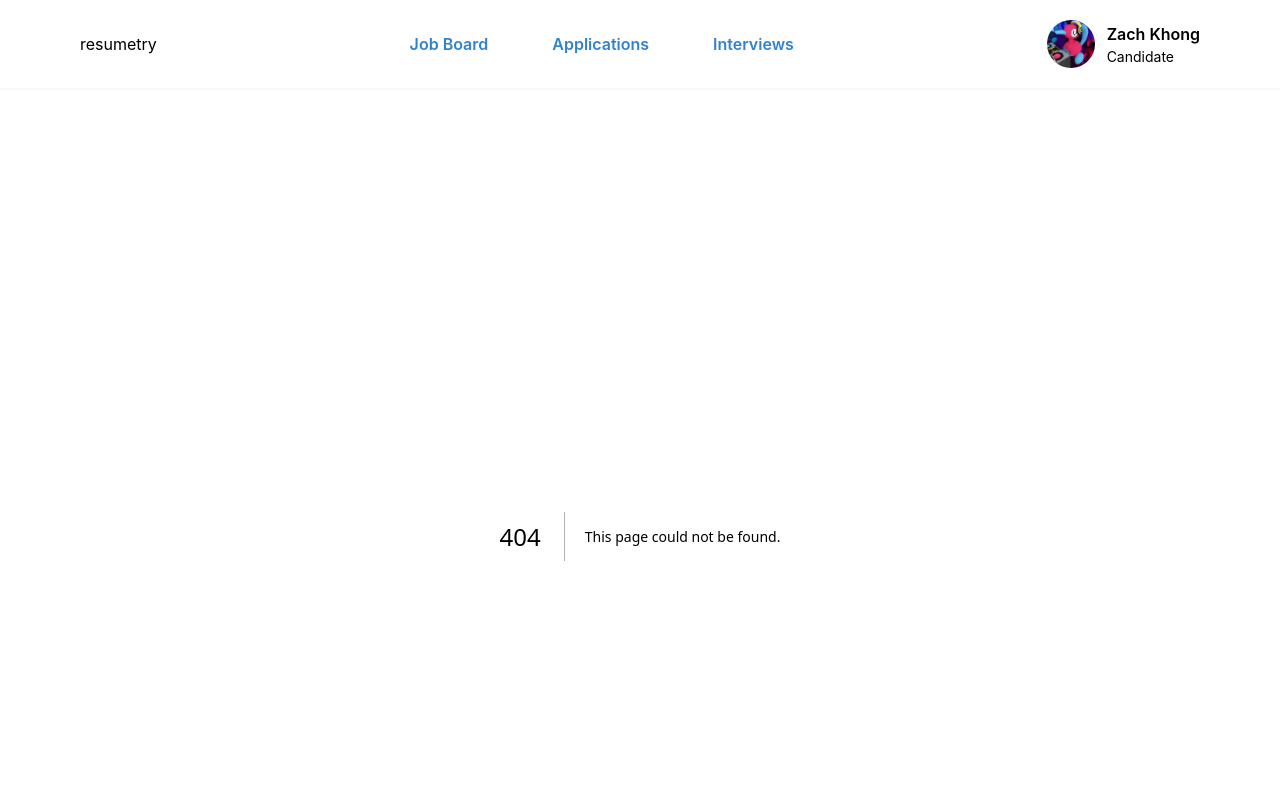
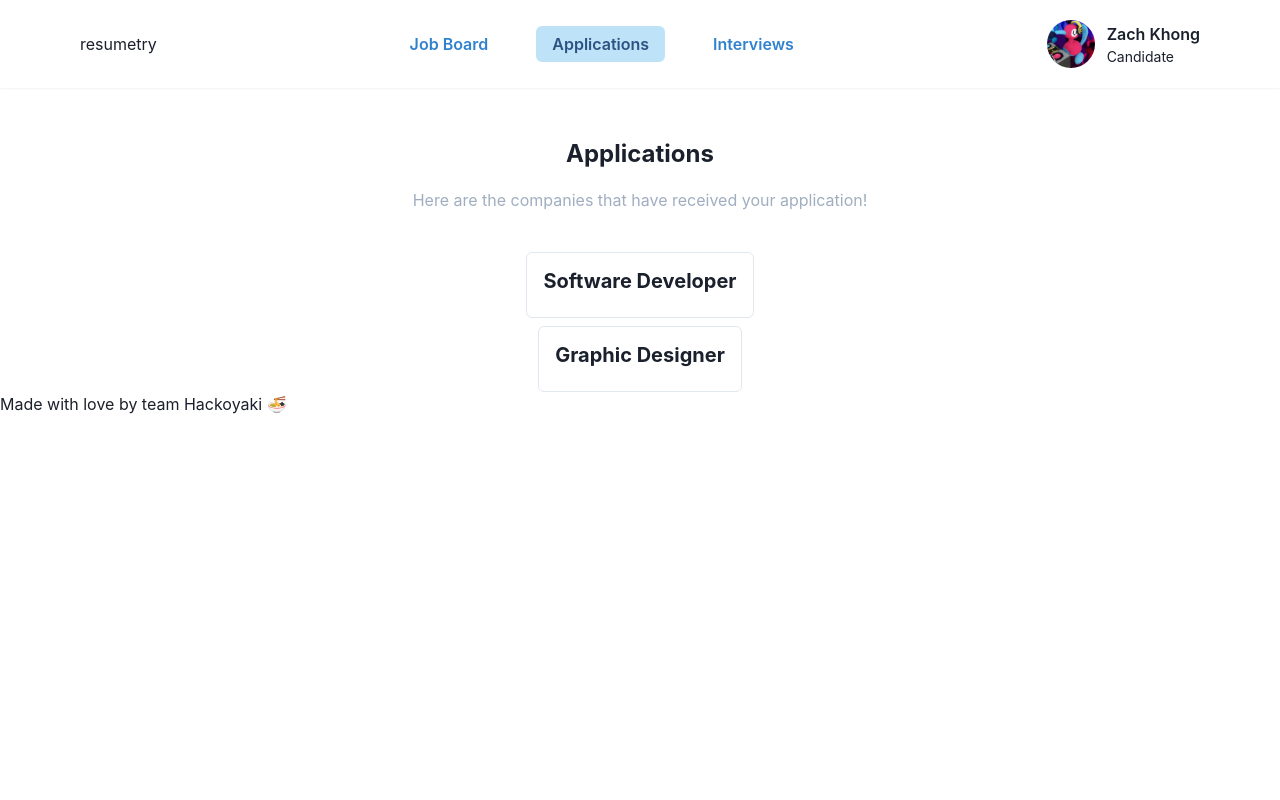
Before and after one commit to multipletwigs/resumetry, a Next.js app in the folder frontend/: page /applications in a window 1280 px wide. Before the commit this address had no page. Shown: the top 800 px of the page. Built offline with nearby package versions, Linux system fonts and the light colour scheme.

Commit message:
added in more stuff

```diff
--- /dev/null
+++ b/frontend/app/applications/page.tsx
@@ -0,0 +1,37 @@
+'use client'
+
+import JobApplicationCard from '@/components/ApplicationItem'
+import { APPLICATION_DATA, ApplicationData } from '@/data/ApplicationData'
+import { VStack, Text, Box } from '@chakra-ui/react'
+import React, { useEffect } from 'react'
+
+const page = () => {
+
+  const [applicationData, setApplicationData] = React.useState<ApplicationData[] | null>(null)
+
+  useEffect(()=>{
+    if(applicationData === null){
+      setApplicationData(APPLICATION_DATA)
+    }
+  })
+
+  return (
+    <VStack>
+      <Box>
+      <Text fontSize="2xl" fontWeight="bold" textAlign="center" mb={4}>
+        Applications
+      </Text>
+      <Text fontSize="md" color={"gray.400"} mb={8} textAlign="center">
+        Here are the companies that have received your application!
+      </Text>
+      </Box>
+      {
+        applicationData && applicationData.map((application: ApplicationData) => (
+          <JobApplicationCard {...application} />
+        ))
+      }
+    </VStack>
+  )
+}
+
+export default page
--- /dev/null
+++ b/frontend/components/ApplicationItem.tsx
@@ -0,0 +1,42 @@
+import { Box, Heading, Text } from "@chakra-ui/react";
+import React from "react";
+
+export interface ApplicationData {
+  formInformation: FormInformation;
+  jobOpening: CompanyJobOpening;
+}
+
+export interface FormInformation {
+  name: string;
+  resume: File | null;
+  phoneNumber: string;
+  email: string;
+  coverLetter: string;
+}
+
+export interface CompanyJobOpening {
+  jobId: number;
+  jobTitle: string;
+  jobDescription: string;
+  jobRequirements: string[];
+  jobType: string;
+  jobSeniority: string;
+  jobLocation: string;
+  jobSalary: number;
+}
+
+const JobApplicationCard: React.FC<ApplicationData> = ({ formInformation, jobOpening }) => {
+  return (
+    <Box
+      border="1px solid #e2e8f0"
+      borderRadius="md"
+      p={4}
+    >
+      <Heading as="h2" size="md" mb={2}>
+        {jobOpening.jobTitle}
+      </Heading>
+    </Box>
+  );
+};
+
+export default JobApplicationCard;
--- a/frontend/components/Header.tsx
+++ b/frontend/components/Header.tsx
@@ -28,7 +28,7 @@ const navItems: NavItem[] = [
   },
   {
     name: "Applications",
-    href: "#",
+    href: "/applications",
     isActive: false,
   },
   {
--- /dev/null
+++ b/frontend/data/ApplicationData.ts
@@ -0,0 +1,48 @@
+import { FormInformation } from "@/components/FormSubmission";
+import { CompanyJobOpening } from "./JobDescriptions";
+
+export interface ApplicationData {
+  formInformation: FormInformation;
+  jobOpening: CompanyJobOpening;
+}
+
+export const APPLICATION_DATA: ApplicationData[] = [
+  {
+    formInformation: {
+      name: "John Doe",
+      resume: null,
+      phoneNumber: "1234567890",
+      email: "johndoe@example.com",
+      coverLetter: "Lorem ipsum dolor sit amet, consectetur adipiscing elit.",
+    },
+    jobOpening: {
+      jobId: 1,
+      jobTitle: "Software Developer",
+      jobDescription: "Lorem ipsum dolor sit amet, consectetur adipiscing elit.",
+      jobRequirements: ["Bachelor's degree in Computer Science", "2+ years of experience"],
+      jobType: "Full-time",
+      jobSeniority: "Mid-level",
+      jobLocation: "New York, NY",
+      jobSalary: 80000,
+    },
+  },
+  {
+    formInformation: {
+      name: "Jane Smith",
+      resume: null,
+      phoneNumber: "9876543210",
+      email: "janesmith@example.com",
+      coverLetter: "Lorem ipsum dolor sit amet, consectetur adipiscing elit.",
+    },
+    jobOpening: {
+      jobId: 2,
+      jobTitle: "Graphic Designer",
+      jobDescription: "Lorem ipsum dolor sit amet, consectetur adipiscing elit.",
+      jobRequirements: ["Bachelor's degree in Graphic Design", "Proficiency in Adobe Creative Suite"],
+      jobType: "Part-time",
+      jobSeniority: "Entry-level",
+      jobLocation: "Los Angeles, CA",
+      jobSalary: 50000,
+    },
+  },
+];
```
Also changed, not shown: frontend/app/applications/[application-id]/page.tsx (added, +10 -0 lines), frontend/app/job-board/[job-id]/page.tsx (+10 -8 lines), frontend/components/FormSubmission.tsx (+41 -7 lines).
